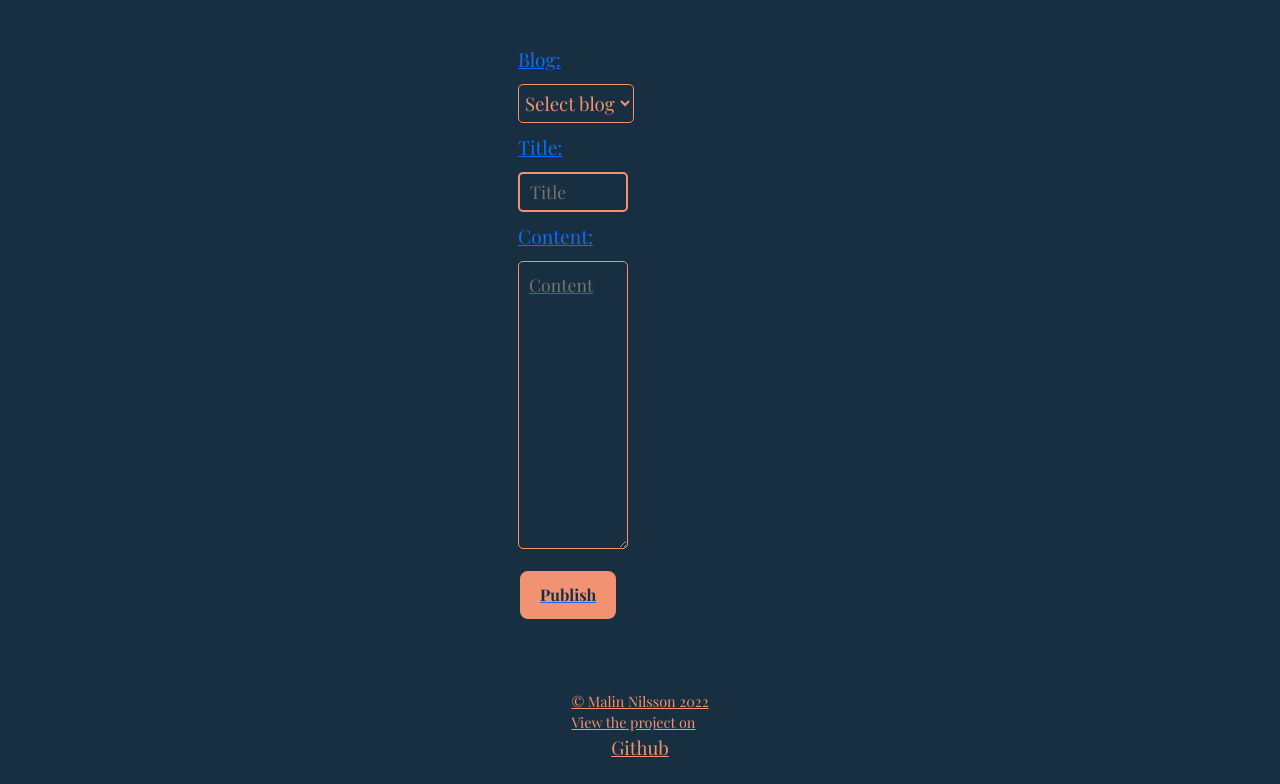
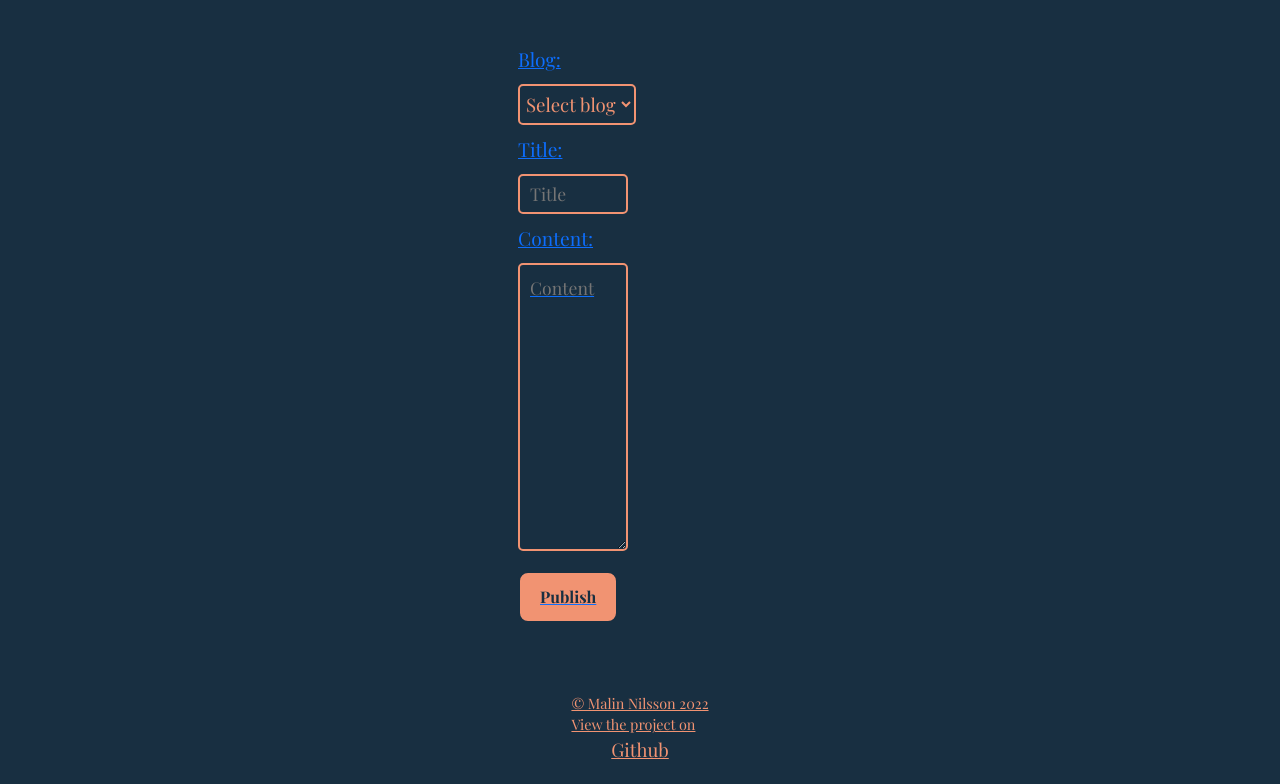
Before and after one commit to malin-nilsson/TypeScript-Blog, a website built with Parcel: page src/pages/newpost.html in a window 1280 px wide. Shown: the part 93-877 px from the top of the page. Built offline with nearby package versions, Linux system fonts and the light colour scheme; a web font is replaced by a local one.

Commit message:
Changed border styling on inputs

```diff
--- a/src/pages/newpost.html
+++ b/src/pages/newpost.html
@@ -57,7 +57,7 @@
                     </div>
                     <p>Your post has been published!</p>
                     <div class="modal-buttons">
-                        <a class="btn-see-blogs" href="blogs.html">Go to your blog</button>
+                        <a class="btn-see-blogs" href="blogs.html">See all blogs</button>
                     </div>
                 </div>
             </div>
--- a/src/scss/elements/blogpost-form.scss
+++ b/src/scss/elements/blogpost-form.scss
@@ -28,7 +28,7 @@
         }
     }
 
-    // Input, textarea, label & select styling
+    // Form styling
 
     input {
         border-radius: 5px;
@@ -54,7 +54,7 @@
         display: block;
         margin: 5px 0px;
         border-radius: 5px;
-        border: 1px solid #F19372;
+        border: 2px solid #F19372;
         background-color: #182F41;
         color: #F19372;
         height: 18rem;
@@ -95,7 +95,7 @@ select {
     padding: 5px 2px;
     border-radius: 5px;
     background-color: #182F41;
-    border: 1px solid #F19372;
+    border: 2px solid #F19372;
     color: #F19372;
 }
 
```
